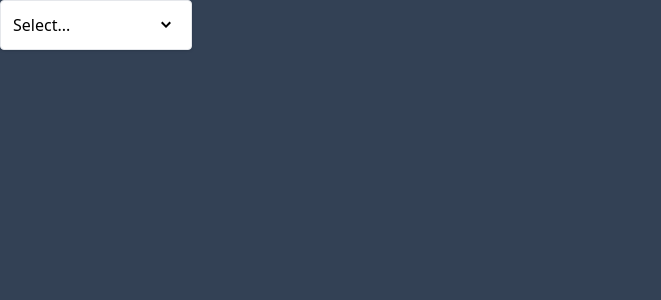
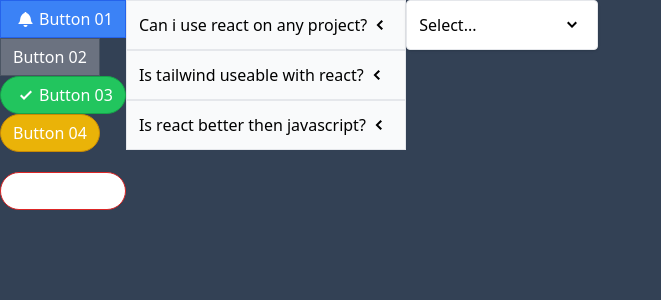
Before and after one commit to IsmayelAlam/practice_react, a React (Create React App) app in the folder react_practice008/: page / in a window 1280 px wide. Shown: the top 300 px of the page, without its empty margins (0-661 px from the left). Built offline with nearby package versions, Linux system fonts and the light colour scheme.

Commit message:
add context to navigate

```diff
--- a/react_practice008/src/App.js
+++ b/react_practice008/src/App.js
@@ -1,10 +1,12 @@
-// import ButtonPage from "./pages/ButtonPage";
-// import AccordionPage from "./pages/AccordionPage";
+import ButtonPage from "./pages/ButtonPage";
+import AccordionPage from "./pages/AccordionPage";
 import DropDownPage from "./pages/DropDownPage";
 
 function App() {
   return (
     <div className="bg-slate-700 h-screen flex">
+      <ButtonPage />
+      <AccordionPage />
       <DropDownPage />
     </div>
   );
--- /dev/null
+++ b/react_practice008/src/contexts/navContext.js
@@ -0,0 +1,31 @@
+import { createContext, useEffect, useState } from "react";
+
+const NavContext = createContext();
+
+function NavProvider({ children }) {
+  const [curPath, setCurPath] = useState(window.location.pathname);
+
+  useEffect(() => {
+    const handler = () => {
+      setCurPath(window.location.pathname);
+    };
+
+    window.addEventListener("popstate", handler);
+
+    return () => window.removeEventListener("popstate", handler);
+  }, []);
+
+  const navigate = (to) => {
+    window.history.pushState({}, "", to);
+    setCurPath(to);
+  };
+
+  return (
+    <NavContext.Provider value={{ curPath, navigate }}>
+      {children}
+    </NavContext.Provider>
+  );
+}
+
+export default NavContext;
+export { NavProvider };
--- a/react_practice008/src/index.js
+++ b/react_practice008/src/index.js
@@ -2,6 +2,11 @@ import "./index.css";
 import React from "react";
 import ReactDOM from "react-dom/client";
 import App from "./App";
+import { NavProvider } from "./contexts/navContext";
 
 const root = ReactDOM.createRoot(document.getElementById("root"));
-root.render(<App />);
+root.render(
+  <NavProvider>
+    <App />
+  </NavProvider>
+);
```
